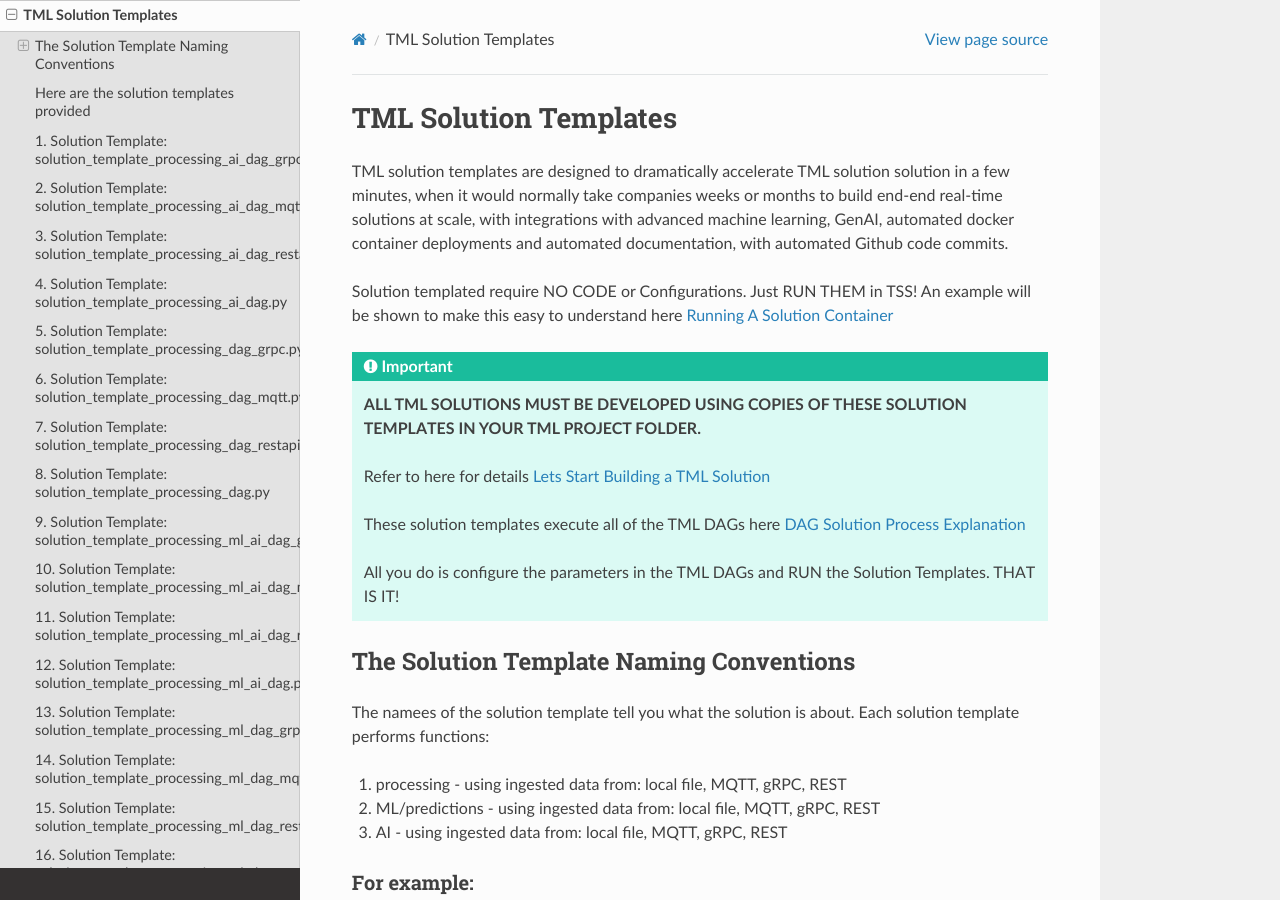
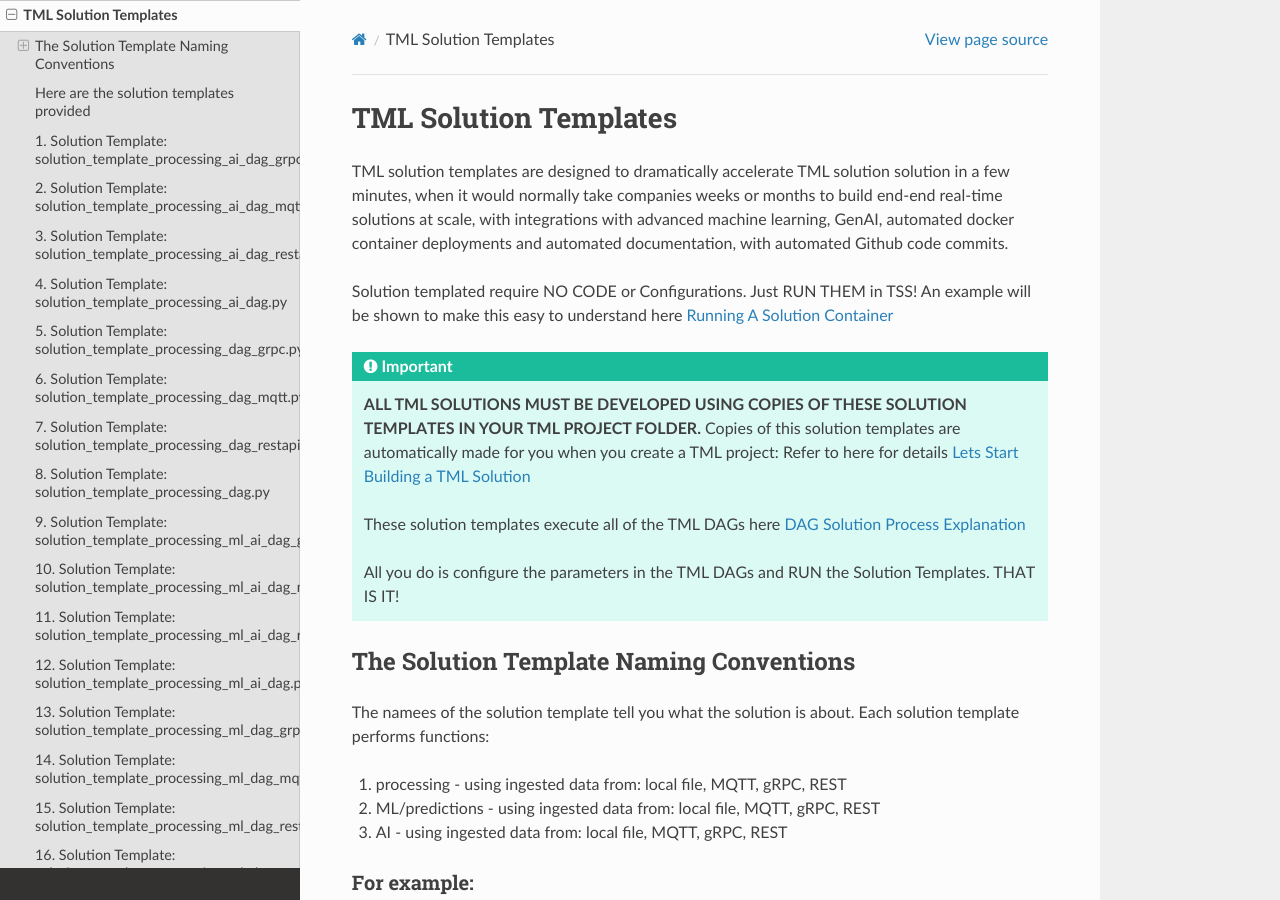
Before and after one commit to smaurice101/readthedocs, a Sphinx documentation site: the page built from docs/source/solutions.rst, in a window 1280 px wide and 900 px high. Built offline with Sphinx 7.4.7 and the Read the Docs theme 2.0.0, drawn with Linux system fonts in a browser that asks for light colours.

Commit message:
Update solutions.rst

```diff
--- a/docs/source/solutions.rst
+++ b/docs/source/solutions.rst
@@ -6,9 +6,7 @@
 Solution templated require NO CODE or Configurations.  Just RUN THEM in TSS! An example will be shown to make this easy to understand here :ref:`Running A Solution Container`
 
 .. important::
-   **ALL TML SOLUTIONS MUST BE DEVELOPED USING COPIES OF THESE SOLUTION TEMPLATES IN YOUR TML PROJECT FOLDER.**
-
-   Refer to here for details :ref:`Lets Start Building a TML Solution`
+   **ALL TML SOLUTIONS MUST BE DEVELOPED USING COPIES OF THESE SOLUTION TEMPLATES IN YOUR TML PROJECT FOLDER.** Copies of this solution templates are automatically made for you when you create a TML project: Refer to here for details :ref:`Lets Start Building a TML Solution`
 
    These solution templates execute all of the TML DAGs here :ref:`DAG Solution Process Explanation`
 
```
